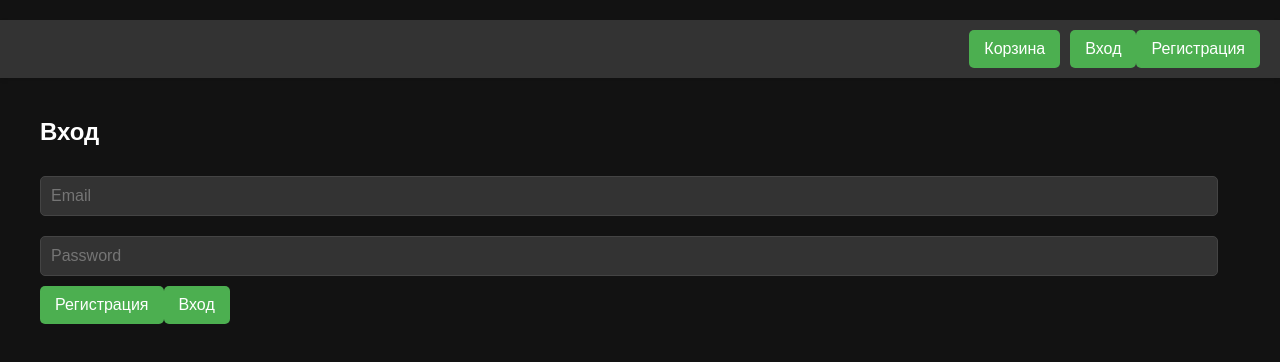
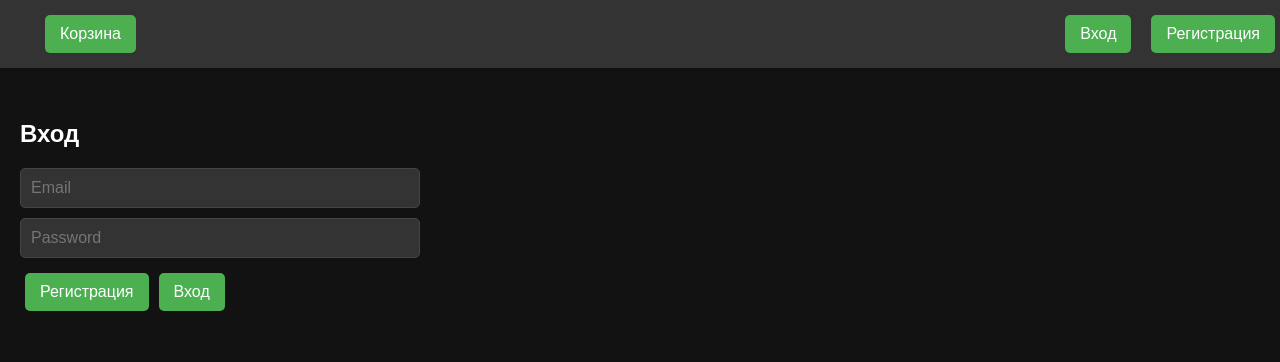
Before and after one commit to triplef-6/Lab_2, a React (Create React App) app in the folder frontend/: page /login in a window 1280 px wide. Shown: the top 362 px of the page. Built offline with nearby package versions, Linux system fonts and the light colour scheme.

Commit message:
исправления css

```diff
--- a/frontend/src/App.css
+++ b/frontend/src/App.css
@@ -11,21 +11,32 @@ body {
   flex-direction: column;
   align-items: center;
   padding: 20px;
+  padding: 80px 20px 20px; /* Увеличиваем верхний отступ, чтобы учесть фиксированный заголовок */
+  width: 100%;
+  max-width: 1200px; /* Максимальная ширина для содержимого */
 }
 
-header {
+.header {
   width: 100%;
   background-color: #333; /* Темный фон для заголовка */
   padding: 10px 20px;
   display: flex;
-  justify-content: flex-end;
+  justify-content: center;
   align-items: center;
   box-shadow: 0 2px 4px rgba(0, 0, 0, 0.1);
+  position: fixed; /* Фиксируем заголовок в верхней части страницы */
+  top: 0; /* Убираем отступ сверху */
+  left: 0;
+  z-index: 1000; /* Убедимся, что заголовок остается поверх содержимого */
 }
 
 .nav {
   display: flex;
-  gap: 10px;
+  width: 100%;
+  justify-content: space-between;
+  align-items: center;
+  padding: 0 20px; /* Добавляем отступы слева и справа */
+  box-sizing: border-box; /* Учитываем padding в ширине */
 }
 
 .nav-button {
@@ -43,6 +54,15 @@ header {
   background-color: #45a049;
 }
 
+.left-section {
+  display: flex;
+}
+
+.right-section {
+  display: flex;
+  gap: 10px;
+}
+
 .content {
   width: 100%;
   max-width: 1200px; /* Максимальная ширина для содержимого */
@@ -52,6 +72,7 @@ header {
 h2 {
   color: #ffffff; /* Белый текст для заголовков */
   margin-bottom: 20px;
+  margin-top: 20px; /* Добавляем отступ сверху для заголовков */
 }
 
 ul {
@@ -67,7 +88,8 @@ li {
 }
 
 input {
-  width: calc(100% - 22px);
+  width: 100%; /* Поля ввода занимают всю ширину контейнера */
+  max-width: 400px; /* Максимальная ширина для полей ввода */
   padding: 10px;
   margin: 10px 0;
   border: 1px solid #444;
@@ -76,6 +98,7 @@ input {
   font-size: 16px;
   background-color: #333; /* Темный фон для полей ввода */
   color: #e0e0e0; /* Светлый текст */
+  display: block;
 }
 
 button {
@@ -87,6 +110,7 @@ button {
   cursor: pointer;
   font-size: 16px;
   transition: background-color 0.3s ease;
+  margin: 5px; /* Добавляем отступы для кнопок */
 }
 
 button:hover {
--- a/frontend/src/components/Header.css
+++ /dev/null
@@ -1,38 +0,0 @@
-.header {
-  width: 100%;
-  background-color: #333; /* Темный фон для заголовка */
-  padding: 10px 20px;
-  display: flex;
-  justify-content: flex-end;
-  align-items: center;
-  box-shadow: 0 2px 4px rgba(0, 0, 0, 0.1);
-}
-
-.nav {
-  display: flex;
-  gap: 10px;
-}
-
-.nav-button {
-  background-color: #4CAF50;
-  color: white;
-  border: none;
-  padding: 10px 15px;
-  border-radius: 5px;
-  cursor: pointer;
-  font-size: 16px;
-  transition: background-color 0.3s ease;
-}
-
-.nav-button:hover {
-  background-color: #45a049;
-}
-
-.left-button {
-  margin-right: auto; /* Отступ справа, чтобы кнопка была слева */
-}
-
-.right-buttons {
-  display: flex;
-  gap: 10px;
-}
--- a/frontend/src/components/Header.js
+++ b/frontend/src/components/Header.js
@@ -1,6 +1,5 @@
 import React from 'react';
 import { useNavigate } from 'react-router-dom';
-import "./Header.css";
 
 const Header = ({ isLoggedIn }) => {
   const navigate = useNavigate();
@@ -17,21 +16,23 @@ const Header = ({ isLoggedIn }) => {
     navigate('/profile');
   };
 
-  const handleCart = () => {
+  const handleGoToCart = () => {
     navigate('/cart');
   };
 
-  return (
+return (
     <header className="header">
-      <nav className='nav'>
-        <nav className='nav-button left-button' onClick={handleCart}>Корзина</nav>
-        <div className='right-button'>
+      <nav className="nav">
+        <div className="left-section">
+          <button className="nav-button" onClick={handleGoToCart}>Корзина</button>
+        </div>
+        <div className="right-section">
           {isLoggedIn ? (
-            <button onClick={handleProfile}>Профиль</button>
+            <button className="nav-button" onClick={handleProfile}>Профиль</button>
           ) : (
             <>
-              <button onClick={handleLogin}>Вход</button>
-              <button onClick={handleRegister}>Регистрация</button>
+              <button className="nav-button" onClick={handleLogin}>Вход</button>
+              <button className="nav-button" onClick={handleRegister}>Регистрация</button>
             </>
           )}
         </div>
```
